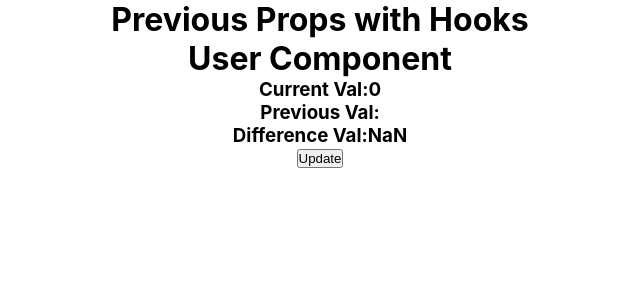
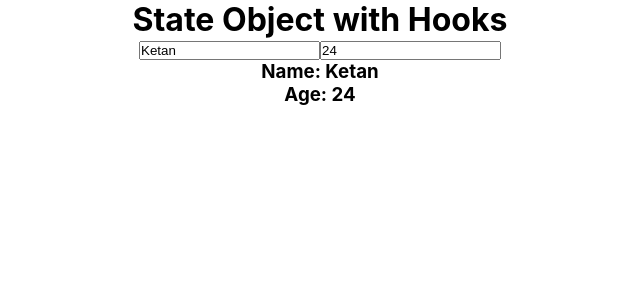
Before and after one commit to fhabhishektiwari/blog, a React (Create React App) app: page / in a window 1280 px wide. Shown: the top 300 px of the page, without its empty margins (320-960 px from the left). Built offline with nearby package versions, Linux system fonts and the light colour scheme.

Commit message:
State Object with Hooks

```diff
--- a/src/App.js
+++ b/src/App.js
@@ -1,17 +1,21 @@
 import './App.css'
 import React from 'react';
-import UserSeven from './UserSeven';
+
 const App=()=>{
-  const [count,setCount]=React.useState(0);
+  const [data,setData]=React.useState({name:"Ketan",age:24});
   return(
     <div className='App'>
-    <h1>Previous Props with Hooks</h1>
-    <UserSeven count={count}/>
+    <h1>State Object with Hooks</h1>
+    {/*1 methods: */}
+    {/*<input type='text' placeholder='Enter name' value={data.name} onChange={(e)=>{setData({age:data.age,name:e.target.value})}}/>*/}
+    {/*<input type='text' placeholder='Enter age' value={data.age} onChange={(e)=>{setData({name:data.name,age:e.target.value})}}/>*/}
 
-    <button onClick={()=>{
-      setCount(Math.floor(Math.random()*10));
-    }}>Update</button>
+    {/*2 methods*/}
+    <input type='text' placeholder='Enter name' value={data.name} onChange={(e)=>{setData({...data,name:e.target.value})}}/>
+    <input type='text' placeholder='Enter age' value={data.age} onChange={(e)=>{setData({...data,age:e.target.value})}}/>
 
+    <h3>Name: {data.name}</h3>
+    <h3>Age: {data.age}</h3>
     </div>
   );
 }
```
